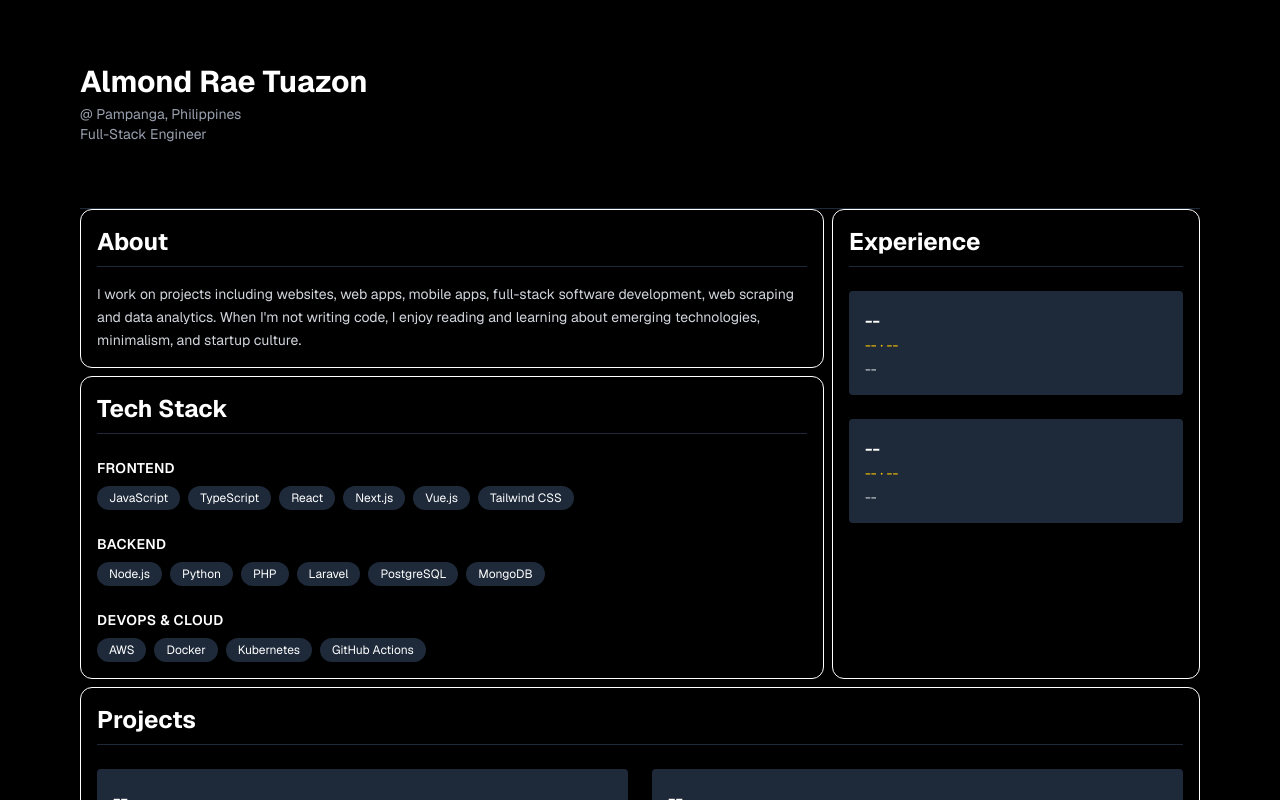
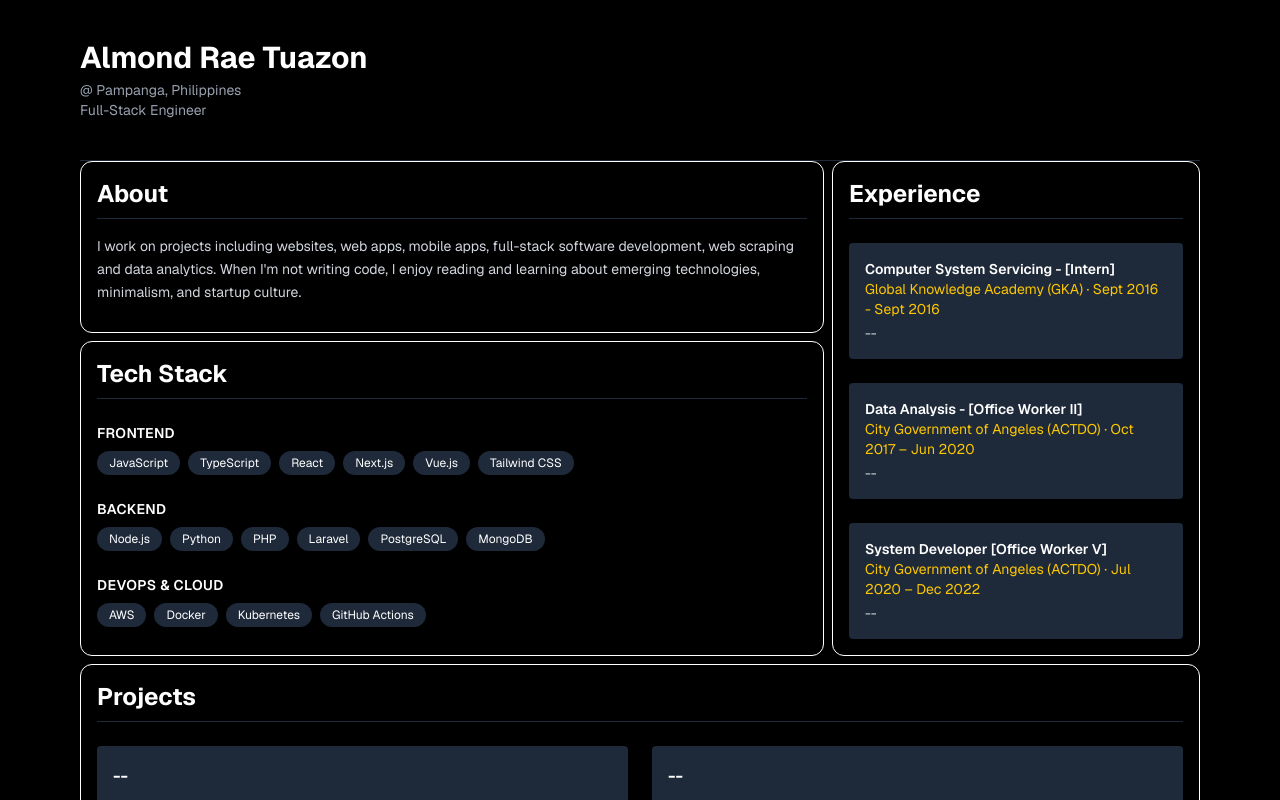
Before and after one commit to MondSE/almondtuazon, a Next.js app: page / in a window 1280 px wide. Shown: the top 800 px of the page. Built offline with nearby package versions, Linux system fonts and the light colour scheme.

Commit message:
experince updated - json data updated

```diff
--- a/app/components/Experience.tsx
+++ b/app/components/Experience.tsx
@@ -17,7 +17,7 @@ const Experience = () => {
       <div className="space-y-6">
         {experinces.map((exp, idx) => (
           <div key={idx} className="bg-gray-800 p-4 rounded">
-            <h3 className="text-lg font-semibold">{exp.title}</h3>
+            <h3 className="text-sm font-semibold">{exp.title}</h3>
             <p className="text-sm text-yellow-400">
               {exp.company} · {exp.year}
             </p>
--- a/app/components/Header.tsx
+++ b/app/components/Header.tsx
@@ -5,7 +5,7 @@ import headerData from "@/data/header.json";
 const Header = () => {
   return (
     <motion.div
-      className="flex flex-col md:flex-row items-start md:items-center justify-between py-10 md:py-16 border-b border-gray-800 gap-4"
+      className="flex flex-col md:flex-row items-start md:items-center justify-between py-10 md:py-10 border-b border-gray-800 gap-4"
       initial={{ y: -20, opacity: 0 }}
       animate={{ y: 0, opacity: 1 }}
       transition={{ duration: 0.5 }}
--- a/data/experince.json
+++ b/data/experince.json
@@ -1,14 +1,20 @@
 [
   {
-    "company": "--",
-    "title": "--",
-    "year": "--",
+    "company": "Global Knowledge Academy (GKA)",
+    "title": "Computer System Servicing - [Intern]",
+    "year": "Sept 2016 - Sept 2016",
     "description": "--"
   },
   {
-    "company": "--",
-    "title": "--",
-    "year": "--",
+    "company": "City Government of Angeles (ACTDO)",
+    "title": "Data Analysis - [Office Worker II]",
+    "year": "Oct 2017 – Jun 2020",
+    "description": "--"
+  },
+  {
+    "company": "City Government of Angeles (ACTDO)",
+    "title": "System Developer [Office Worker V]",
+    "year": "Jul 2020 – Dec 2022",
     "description": "--"
   }
 ]
```
